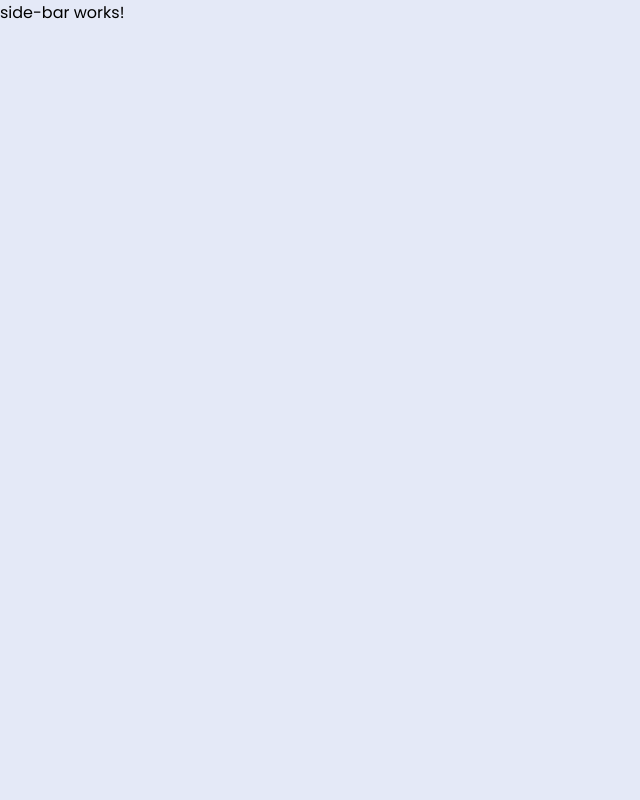
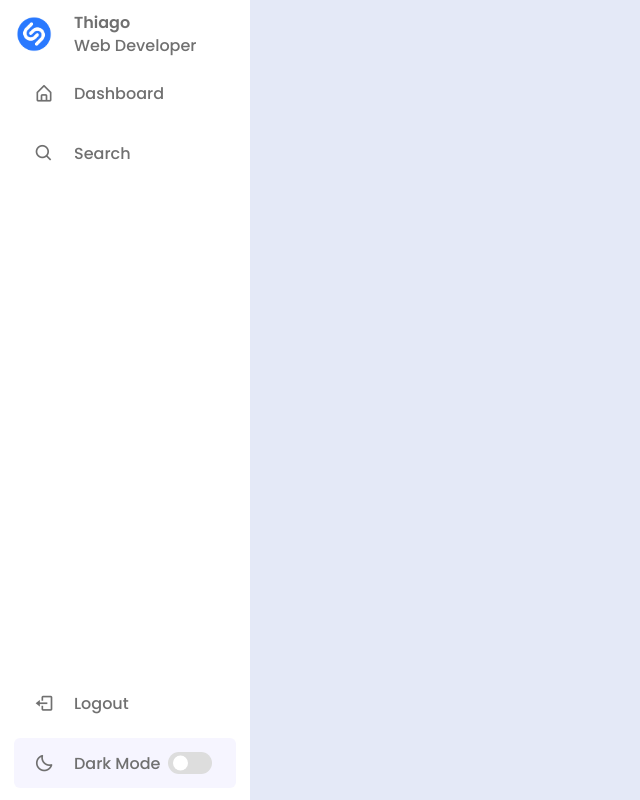
Before and after one commit to ThiagoFdaSLopes/fullstack-angular, an Angular app in the folder frontend/: page / in a window 1280 px wide. Shown: the whole page, without its empty margins (0-640 px from the left). Built offline with nearby package versions, Linux system fonts and the light colour scheme.

Commit message:
feat: SideBar Component

```diff
--- a/frontend/src/app/components/side-bar/side-bar.component.css
+++ b/frontend/src/app/components/side-bar/side-bar.component.css
@@ -0,0 +1,156 @@
+/* ====== CSS REUSAVEL ====== */
+.sidebar .text {
+    font-size: 16px;
+    font-weight: 500;
+    color: var(--text-color);
+}
+
+.sidebar .image {
+    min-width: 60px;
+    display: flex;
+    align-items: center;
+}
+/* ====== SIDEBAR ====== */
+.sidebar header {
+    position: relative;
+}
+
+.sidebar {
+    position: fixed;
+    top: 0;
+    left: 0;
+    height: 100%;
+    width: 250px;
+    padding: 10px 14px;
+    background: var(--sidebar-color);
+}
+
+.sidebar li {
+    height: 50px;
+    margin-top: 10px;
+    list-style: none;
+    display: flex;
+    align-items: center;
+    border-radius: 6px;
+    transition: var(--tran-04);
+    cursor: grab;
+}
+
+.sidebar li .icon {
+    display: flex;
+    align-items: center;
+    justify-content: center;
+    min-width: 60px;
+    font-size: 20px;
+}
+
+.sidebar li .icon,
+.sidebar li .text {
+    color: var(--text-color);
+    transition: var(--tran-03);
+}
+
+.sidebar li:hover .icon,
+.sidebar li:hover .text {
+    color: var(--sidebar-color);
+}
+
+.sidebar li:hover {
+    background: var(--primary-color);
+}
+
+
+.sidebar .image-text img {
+    width: 40px;
+    border-radius: 6px;
+}
+
+.sidebar header .image-text {
+    display: flex;
+    align-items: center;
+}
+
+header .image-text .header-text {
+    display: flex;
+    flex-direction: column;
+}
+
+.header-text .name {
+    font-weight: 600;
+}
+
+.header-text .profession {
+    margin-top: -2px;
+}
+
+.sidebar header .toggle {
+    position: absolute;
+    top: 50%;
+    right: -25px;
+    transform: translateY(-50%);
+    height: 25px;
+    width: 25px;
+    background: var(--primary-color);
+    display: flex;
+    align-items: center;
+    justify-content: center;
+    border-radius: 50%;
+    color: var(--sidebar-color);
+    font: 22px;
+}
+
+.sidebar .menu-bar {
+    height: calc(100% - 50px);
+    display: flex;
+    flex-direction: column;
+    justify-content: space-between;
+}
+
+.menu-bar .mode{
+    background: var(--primary-color-light);
+}
+
+.menu-bar .mode .moon-sun{
+    height: 50px;
+    width: 60px;
+    display: flex;
+    align-items: center;
+}
+
+.menu-bar .mode i{
+    position: absolute;
+}
+
+.menu-bar .mode i.sun{
+    opacity: 0;
+}
+
+.menu-bar .mode .toggle-switch {
+    display: flex;
+    align-items: center;
+    justify-content: center;
+    height: 100%;
+    min-width: 60px;
+    cursor: pointer;
+}
+
+.toggle-switch .switch {
+    position: relative;
+    height: 22px;
+    width: 44px;
+    border-radius: 25px;
+    background: var(--toggle-color);
+}
+
+.switch::before {
+    content: '';
+    position: absolute;
+    height: 15px;
+    width: 15px;
+    border-radius: 50%;
+    top: 50%;
+    left: 5px;
+    transform: translateY(-50%);
+    background: var(--sidebar-color);
+    transition: var(--tran-03);
+}
--- a/frontend/src/app/components/side-bar/side-bar.component.html
+++ b/frontend/src/app/components/side-bar/side-bar.component.html
@@ -1 +1,48 @@
-<p>side-bar works!</p>
+<nav class="sidebar">
+    <header>
+        <div class="image-text">
+            <span class="image">
+                <img src="../../../assets/shazam.png" alt="icon logo">
+            </span>
+
+            <div class="text header-text">
+                <span class="name">Thiago</span>
+                <span class="profession">Web Developer</span>
+            </div>
+        </div>
+        <!-- Next Feature -->
+        <!-- <i class='bx bx-chevron-right toggle'></i> -->
+    </header>
+
+    <div class="menu-bar">
+        <div class="menu">
+            <ul class="menu-links">
+                <li class="nav-link">
+                    <i class='bx bx-home-alt icon'></i>
+                    <span class="text nav-text">Dashboard</span>
+                </li>
+                <li class="nav-link">
+                    <i class='bx bx-search icon'></i>
+                    <span class="text nav-text">Search</span>
+                </li>
+            </ul>
+        </div>
+        <div class="bottom-content">
+            <li class="nav-link">
+                <i class='bx bx-log-out icon'></i>
+                <span class="text nav-text">Logout</span>
+            </li>
+            <li class="mode">
+                <div class="moon-sun">
+                    <i class='bx bx-moon icon moon'></i>
+                    <i class='bx bx-sun icon sun'></i>
+                </div>
+                <span class="mode-text text">Dark Mode</span>
+                <div class="toggle-switch" (click)="Darkmode()">
+                    <span class="switch"></span>
+                </div>
+            </li>
+        </div>
+    </div>
+
+</nav>
--- a/frontend/src/app/components/side-bar/side-bar.component.ts
+++ b/frontend/src/app/components/side-bar/side-bar.component.ts
@@ -1,4 +1,4 @@
-import { Component } from '@angular/core';
+import { Component, Renderer2 } from '@angular/core';
 
 @Component({
   selector: 'app-side-bar',
@@ -7,4 +7,12 @@
 })
 export class SideBarComponent {
 
+  dark: boolean = false
+  constructor(private renderer: Renderer2) {}
+
+  Darkmode() {
+    const body = document.body
+    this.dark = !this.dark
+    this.dark ? this.renderer.addClass(body, "dark") : this.renderer.removeClass(body, "dark")
+  }
 }
```
Also changed, not shown: frontend/src/assets/shazam.png (added).
